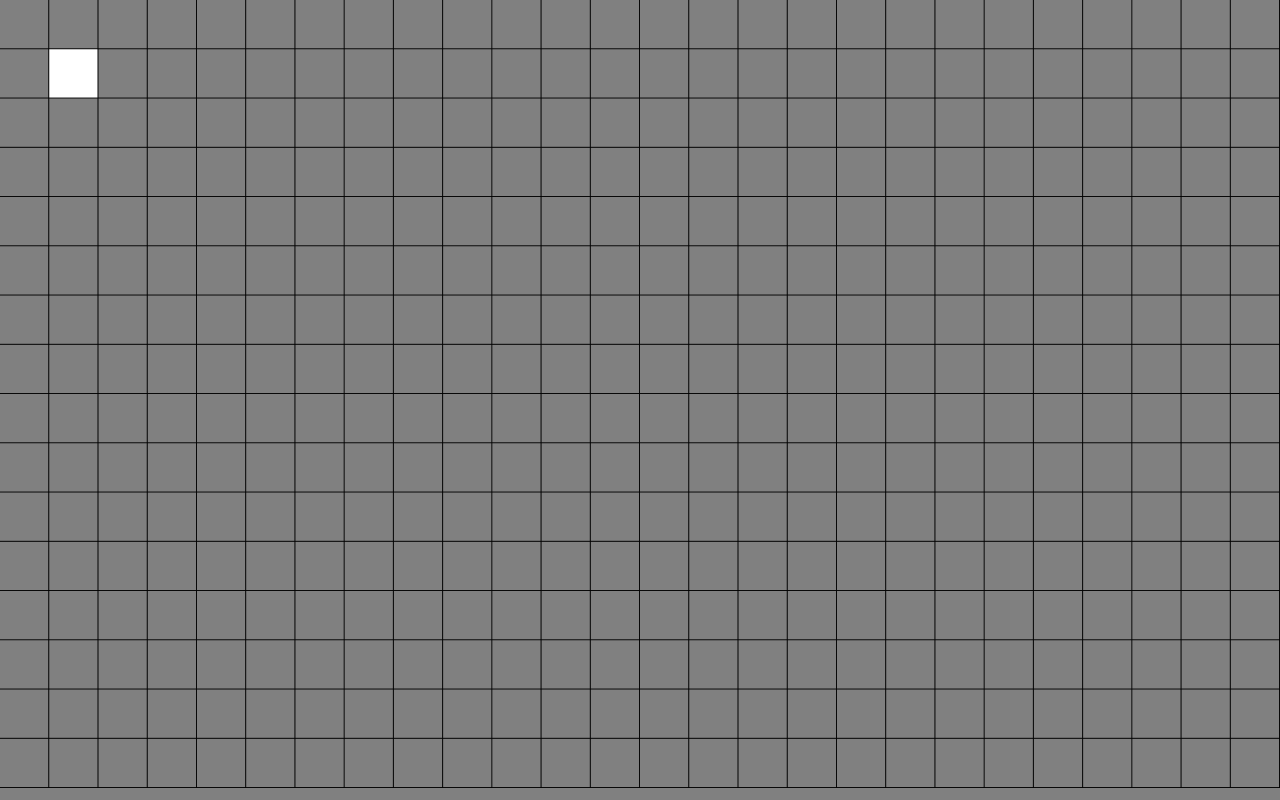
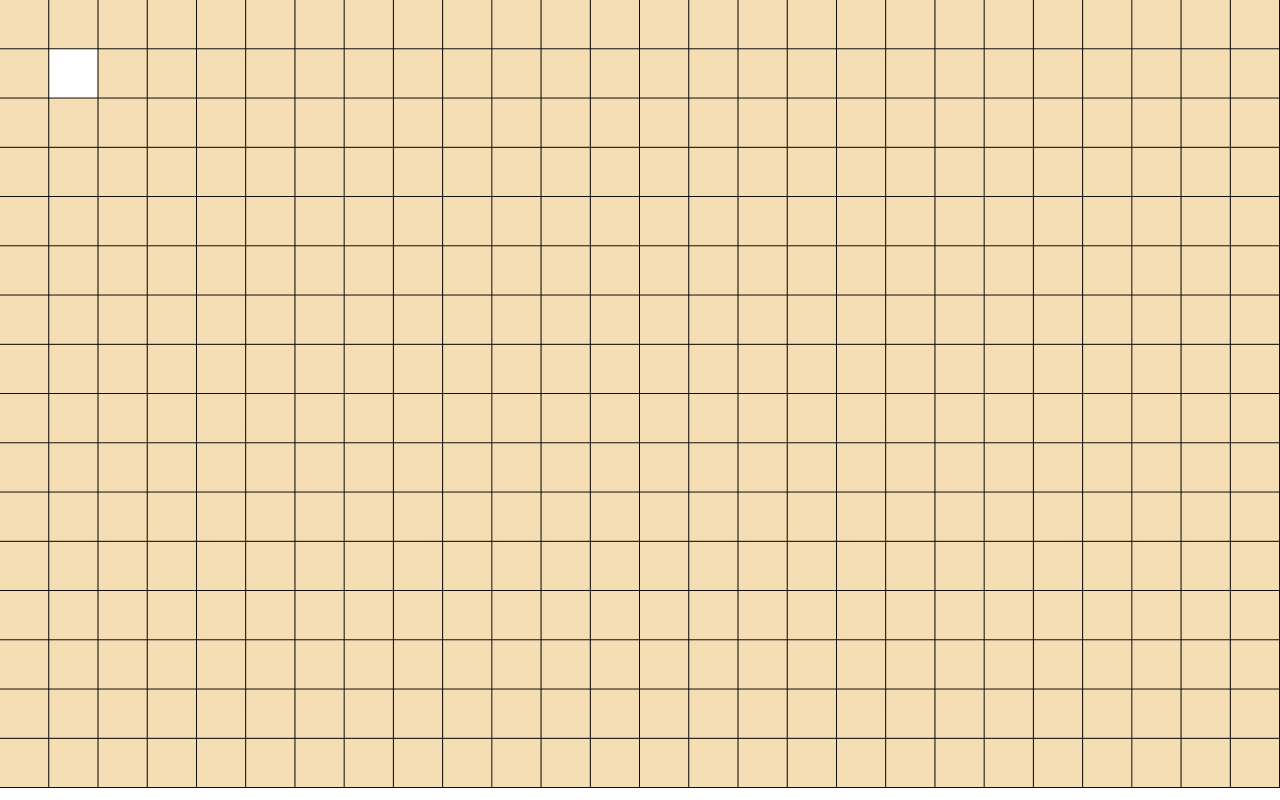
Before and after one commit to jesterzhou/gol, a plain HTML site: page index.html in a window 1280 px wide. Drawn offline with Linux system fonts and the light colour scheme.

Commit message:
wrapper class for canvas

```diff
--- a/index.css
+++ b/index.css
@@ -8,13 +8,18 @@
 body { /* global body */
     margin: 0;
     overflow: hidden;
-    background-color: grey;
+    background-color: white;
 }
 
 /* classes etc... */
 
+.wrapper {
+    display: flex;
+    background-color: wheat;
+
+}
+
 canvas {
-    display: block;
     width: 100%;
     height: 100%;
 }
--- a/index.html
+++ b/index.html
@@ -8,6 +8,8 @@
     <title>game of life</title>
 </head>
 <body>
-    <canvas id=cell width="100", height="100"></canvas>
+    <div class="wrapper">
+        <canvas id=cell width="100", height="100"></canvas>
+    </div>
 </body>
 </html>
```
